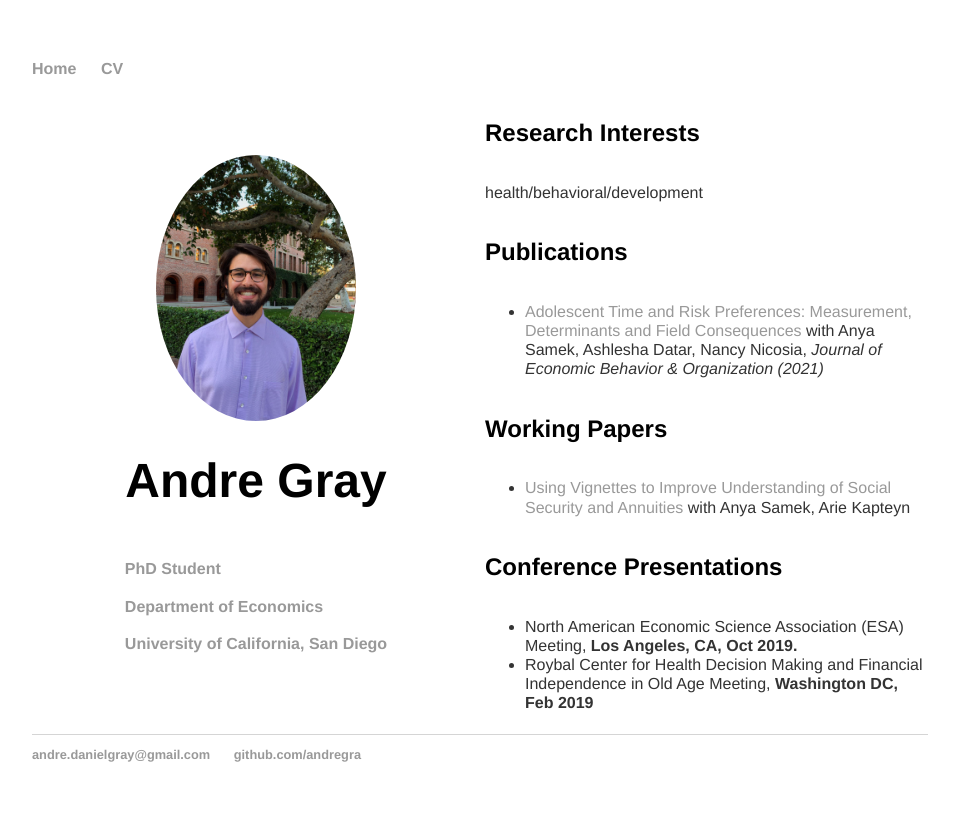
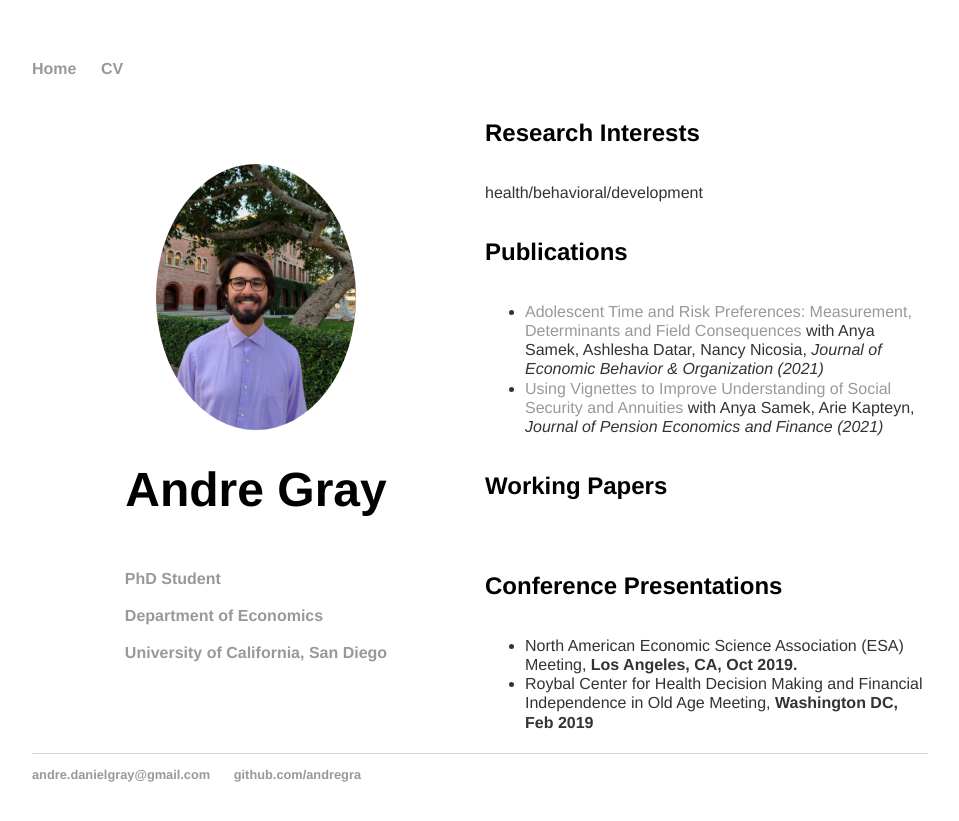
Before and after one commit to andregra/andregra.github.io, a Jekyll site: the page built from index.html, in a window 1280 px wide. Shown: the top 821 px of the page, without its empty margins (160-1119 px from the left). Built offline with Jekyll 4.4.1, drawn with Linux system fonts in a browser that asks for light colours.

Commit message:
Update index.html

```diff
--- a/index.html
+++ b/index.html
@@ -22,11 +22,11 @@ title: Andre Gray
 	  	<ul class="papers">
 		<li class="papers"> <a href="https://www.sciencedirect.com/science/article/pii/S0167268120304820?casa_token=8i7I0Rx2ps4AAAAA:U1CrwwtcLwwwf6He2X5C9PHpnWjNQEbt4sH-iQz127j79Kte6Pya8BTJ1nlF_ZMg7PHFgNvzcw"> Adolescent Time and Risk Preferences:
 		Measurement, Determinants and Field Consequences </a> with Anya Samek, Ashlesha Datar, Nancy Nicosia, <i>Journal of Economic Behavior & Organization (2021)</i> </li>
+	  	<li class="papers"> <a href="https://www.nber.org/papers/w26176.pdf"> Using Vignettes to Improve Understanding of Social Security and
+			Annuities </a>  with Anya Samek, Arie Kapteyn, <i>Journal of Pension Economics and Finance (2021)</i> </li>
 	  	</ul>
 	<h2> Working Papers</h2>
 	  	<ul class="papers">
-		<li class="papers"> <a href="https://www.nber.org/papers/w26176.pdf"> Using Vignettes to Improve Understanding of Social Security and
-			Annuities </a>  with Anya Samek, Arie Kapteyn </li>
 	  	</ul>
 	  <h2> Conference Presentations </h2>
 	  	<ul class="presentations">
```
